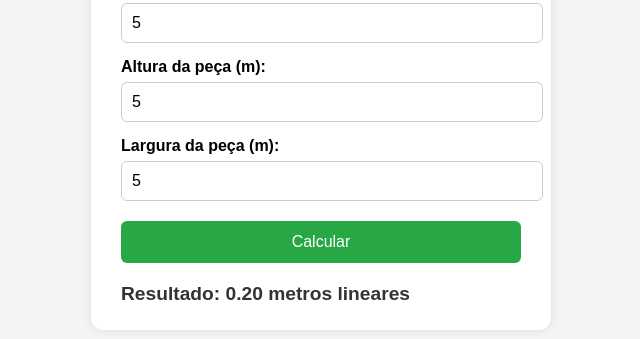
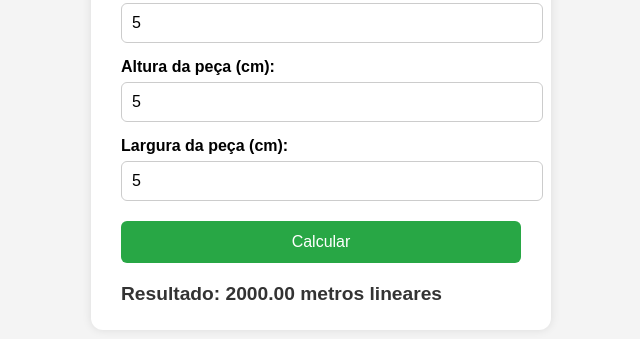
Before and after one commit to Jaoo-e26/calculadora-de-metros-lineares, a plain HTML site: page index.html in a window 1280 px wide. Both pictures are taken after typing "5", "5", "5" into the empty fields and a click on the button "Calcular". Shown: the part 179-518 px from the top of the page, 319-959 px from the left. Drawn offline with Linux system fonts and the light colour scheme.

Commit message:
troca de M para cm

```diff
--- a/index.html
+++ b/index.html
@@ -72,11 +72,11 @@
     <label for="volume">Volume (m³):</label>
     <input type="number" id="volume" step="0.01" placeholder="Ex: 2.5" />
 
-    <label for="altura">Altura da peça (m):</label>
-    <input type="number" id="altura" step="0.01" placeholder="Ex: 0.05" />
+    <label for="altura">Altura da peça (cm):</label>
+    <input type="number" id="altura" step="0.1" placeholder="Ex: 5" />
 
-    <label for="largura">Largura da peça (m):</label>
-    <input type="number" id="largura" step="0.01" placeholder="Ex: 0.15" />
+    <label for="largura">Largura da peça (cm):</label>
+    <input type="number" id="largura" step="0.1" placeholder="Ex: 15" />
 
     <button onclick="calcularMetrosLineares()">Calcular</button>
 
@@ -86,14 +86,18 @@
   <script>
     function calcularMetrosLineares() {
       const volume = parseFloat(document.getElementById("volume").value);
-      const altura = parseFloat(document.getElementById("altura").value);
-      const largura = parseFloat(document.getElementById("largura").value);
+      const alturaCm = parseFloat(document.getElementById("altura").value);
+      const larguraCm = parseFloat(document.getElementById("largura").value);
       const resultadoDiv = document.getElementById("resultado");
 
-      if (!volume || !altura || !largura || altura <= 0 || largura <= 0) {
+      if (!volume || !alturaCm || !larguraCm || alturaCm <= 0 || larguraCm <= 0) {
         resultadoDiv.textContent = "Por favor, insira valores válidos.";
         return;
       }
+
+      // Convertendo de cm para m
+      const altura = alturaCm / 100;
+      const largura = larguraCm / 100;
 
       const metrosLineares = volume / (altura * largura);
       resultadoDiv.textContent = `Resultado: ${metrosLineares.toFixed(2)} metros lineares`;
```
